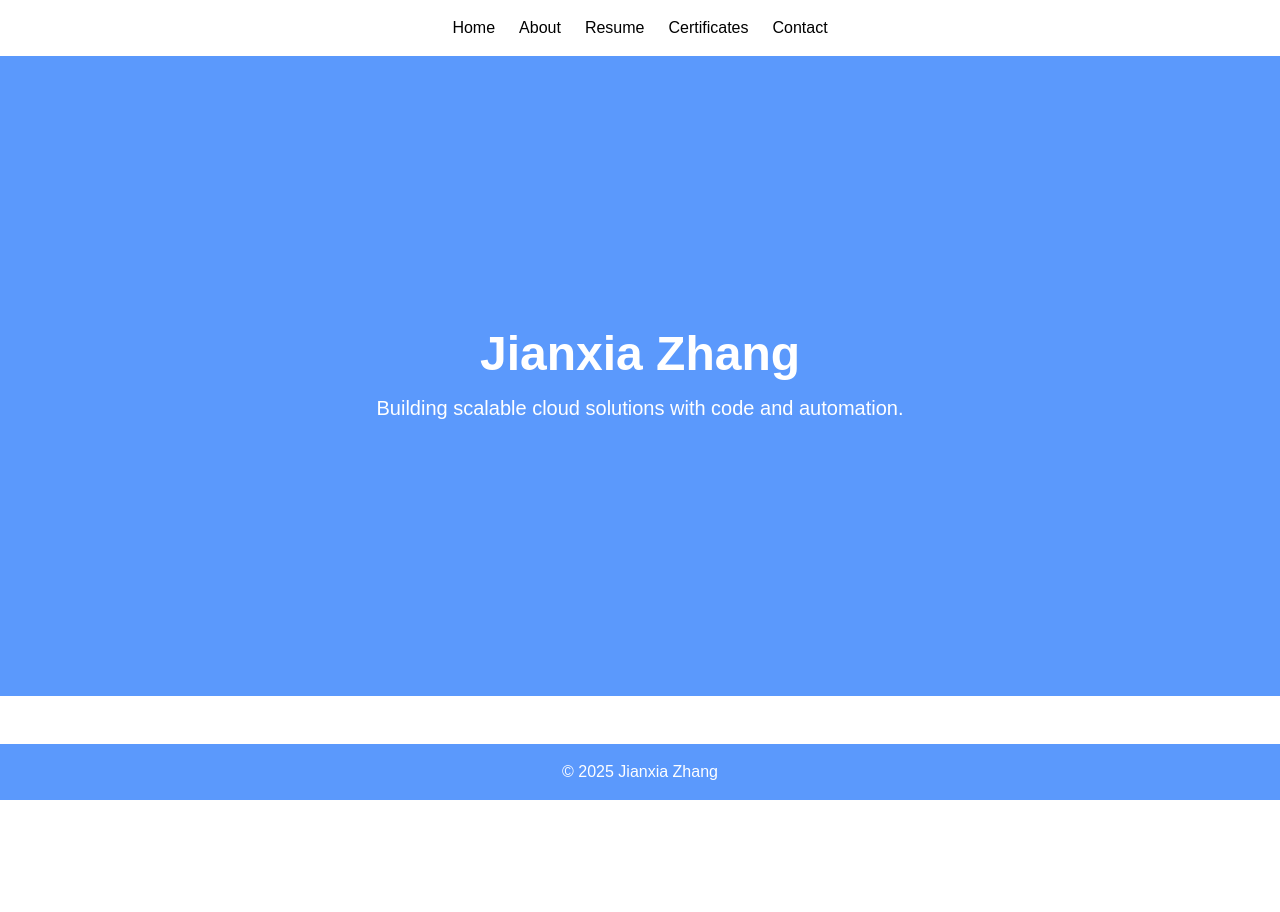
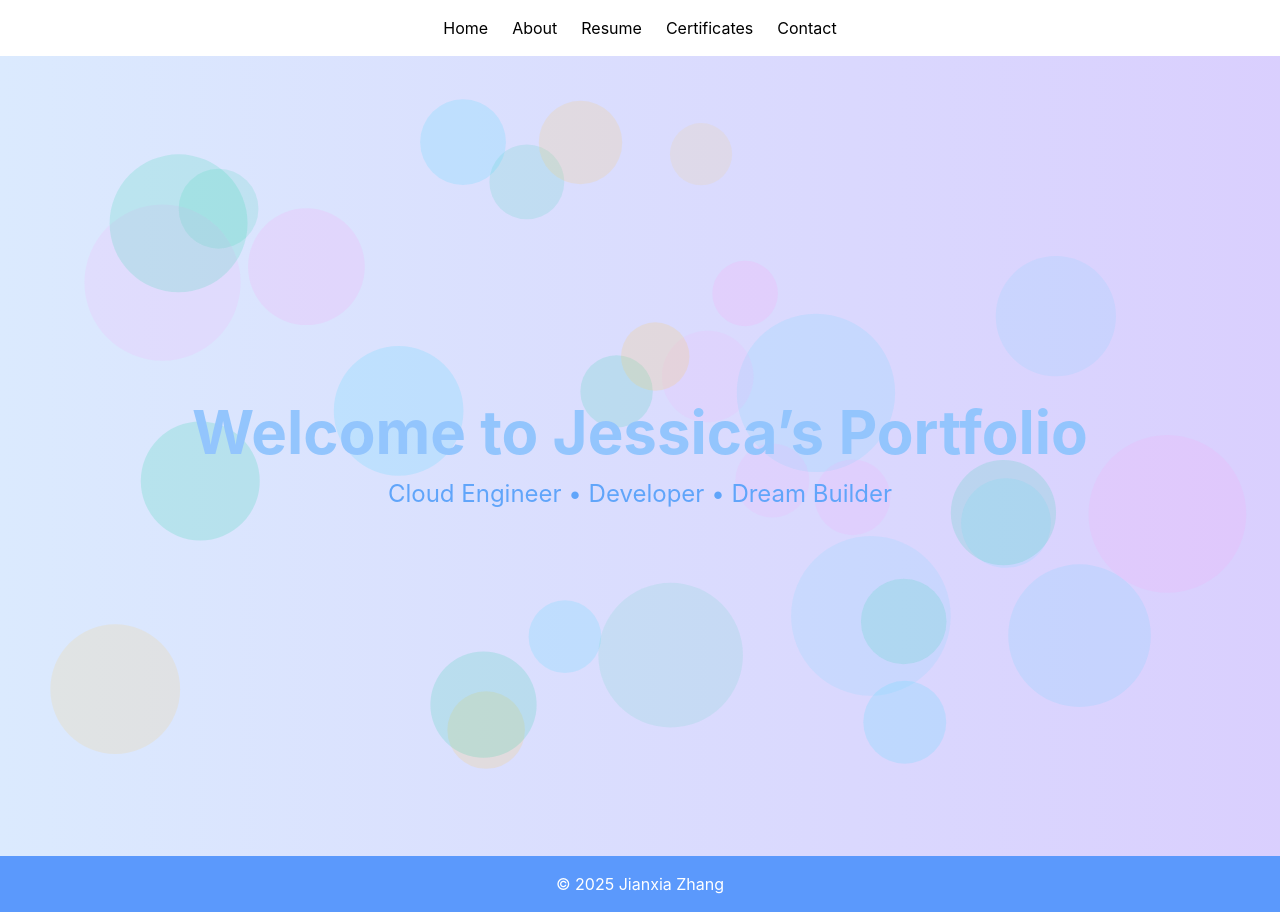
Before and after one commit to zjx090909/jianxia-portfolio, a Next.js app: page / in a window 1280 px wide. Before the commit the page ends 800 px from the top, so only its background shows below. Built offline with nearby package versions, Linux system fonts and the light colour scheme.

Commit message:
Made home page dynamic

```diff
--- a/app/globals.css
+++ b/app/globals.css
@@ -6,4 +6,6 @@ body {
   background: var(--background);
   color: var(--foreground);
   font-family: Arial, Helvetica, sans-serif;
+  font-family: 'Inter', sans-serif;
+  background-color: #e0f2fe;
 }
--- a/app/page.tsx
+++ b/app/page.tsx
@@ -1,12 +1,51 @@
-import Image from "next/image";
+'use client'
 
-export default function Home() {
+import { motion } from 'framer-motion'
+import Particles from 'react-tsparticles'
+import { loadFull } from 'tsparticles'
+
+export default function HomePage() {
+  const particlesInit = async (main: any) => {
+    await loadFull(main)
+  }
+
   return (
-    <div className="flex flex-col items-center justify-center text-white bg-brandBlue min-h-[80vh] p-8">
-      <h1 className="text-5xl font-bold mb-4">Jianxia Zhang</h1>
-      <p className="text-xl text-center max-w-xl">
-        Building scalable cloud solutions with code and automation.
-      </p>
+    <div className="relative h-screen w-screen overflow-hidden">
+      {/* 背景渐变 */}
+      <div className="absolute inset-0 animate-gradient bg-gradient-to-r from-blue-100 via-purple-300 to-green-200 bg-[length:400%_400%]"></div>
+
+      <Particles
+        id="tsparticles"
+        init={particlesInit}
+        options={{
+          fullScreen: false,
+          fpsLimit: 60,
+          particles: {
+            number: { value: 25, density: { enable: true, area: 800 } },
+            color: { value: ["#ff9ff3", "#feca57", "#48dbfb", "#1dd1a1"] },
+            shape: { type: "circle" },
+            opacity: { value: 0.2, random: { enable: true, minimumValue: 0.1 } },
+            size: { value: 80, random: { enable: true, minimumValue: 30 } },
+            move: { enable: true, speed: 0.4, direction: "none", random: true, outModes: "bounce" },
+            blur: { enable: true, value: 30 }, // 柔化光晕
+          },
+          interactivity: {
+            events: {
+              onHover: { enable: false },
+              onClick: { enable: false },
+            },
+          },
+        }}
+        className="absolute inset-0"
+      />
+
+      {/* content */}
+      <div className="relative z-10 flex flex-col items-center justify-center h-full text-center">
+        <h1 className="text-6xl font-bold text-blue-300 mb-4">Welcome to Jessica’s Portfolio</h1>
+        <p className="text-2xl text-blue-400">
+          Cloud Engineer • Developer • Dream Builder
+        </p>
+      </div>
     </div>
-  );
+  )
 }
--- a/package.json
+++ b/package.json
@@ -17,8 +17,11 @@
     "typescript": "^5"
   },
   "dependencies": {
+    "framer-motion": "^12.23.22",
     "next": "^14.2.3",
     "react": "^18.2.0",
-    "react-dom": "^18.2.0"
+    "react-dom": "^18.2.0",
+    "react-tsparticles": "^2.9.3",
+    "tsparticles": "^2.9.3"
   }
 }
```
Also changed, not shown: 1 other file (tests, documents, lock files or other folders).
